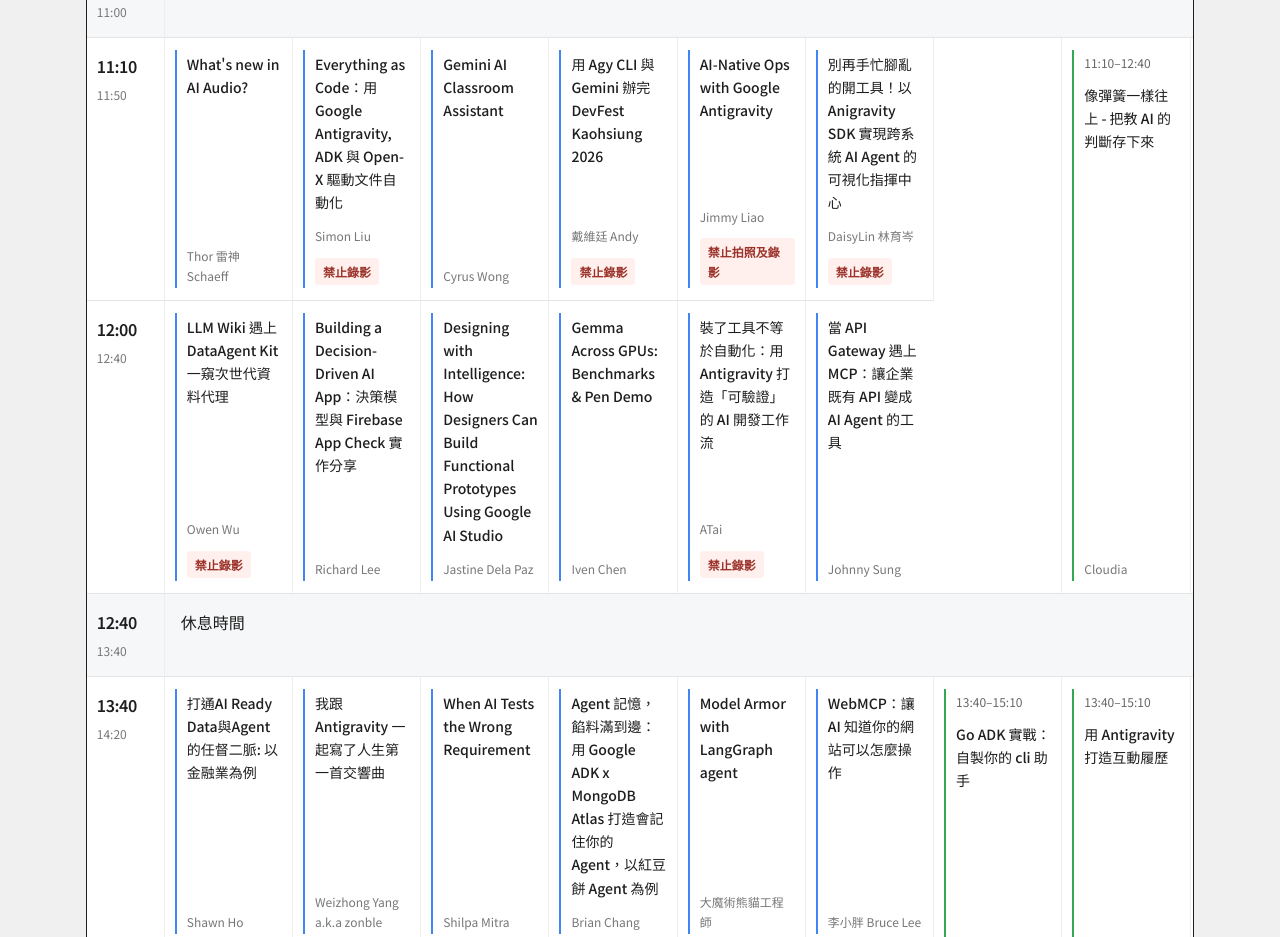
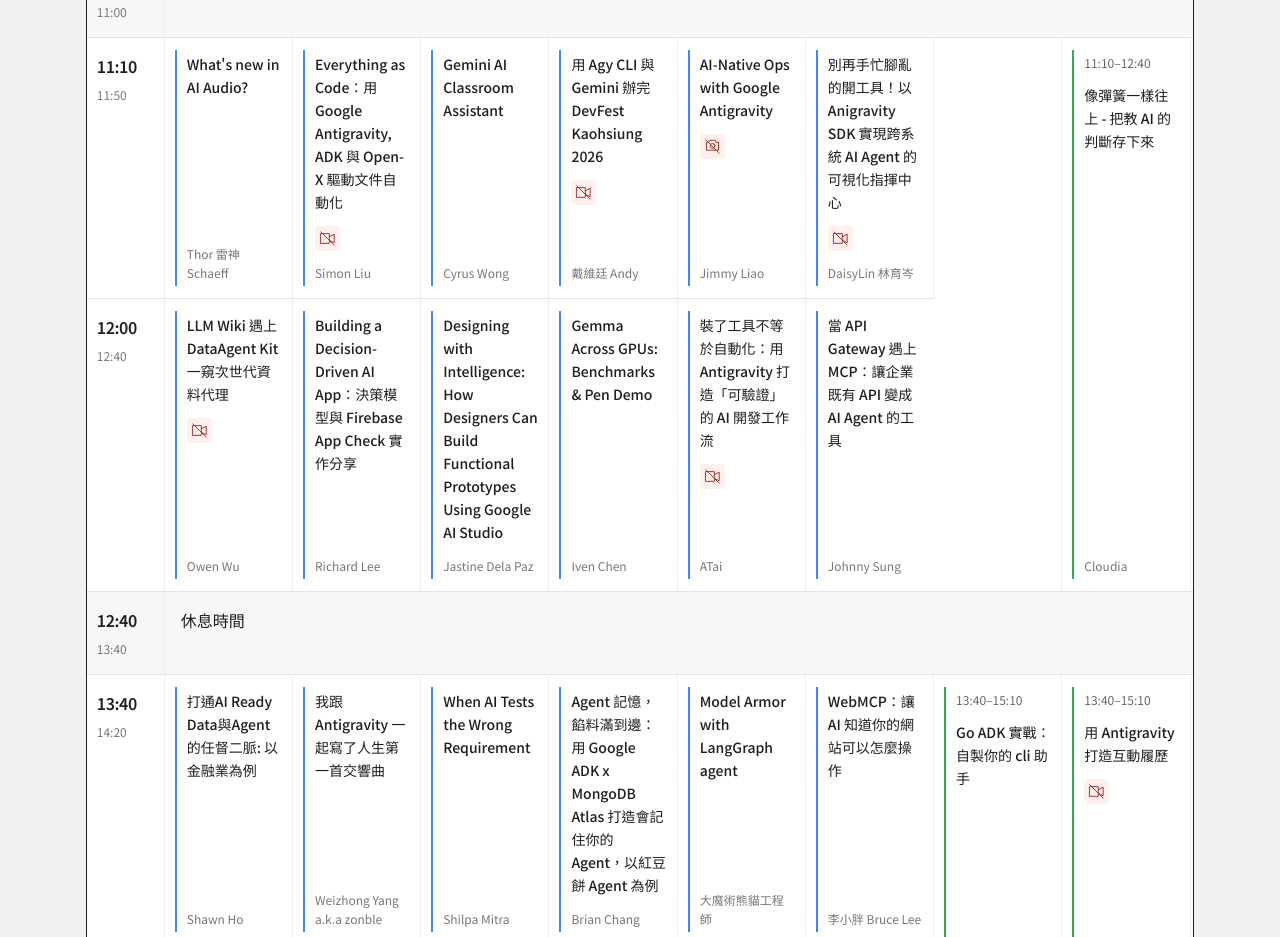
Before and after one commit to gdg-twhk/2026, a plain HTML site: page index.html in a window 1280 px wide. Shown: the part 3649-4586 px from the top of the page. Drawn offline with Linux system fonts and the light colour scheme; a web font is replaced by a local one.

Commit message:
Display filming restriction icons below session titles

```diff
--- a/agenda.css
+++ b/agenda.css
@@ -140,5 +140,12 @@
 .agenda-table .agenda-pending-cell{vertical-align:middle}
 .agenda-pending-cell .agenda-cell-empty{text-align:center;padding:24px 12px;letter-spacing:.03em}
 
-.agenda-capture{display:block;font-size:12px;line-height:1.6;color:#9c342c;font-weight:600;margin:0;padding:4px 8px;background:#fff0ed;border-radius:4px;width:fit-content}
-.agenda-card-header>.agenda-capture{margin:0 0 16px}
+/* Small, inline capture notices keep titles and timetable rows aligned. */
+.agenda-capture{display:inline-flex;align-items:center;justify-content:center;vertical-align:middle;color:#9c342c;background:#fff0ed;border:0;border-radius:4px;padding:4px;margin:0;flex:none;line-height:1}
+.agenda-capture svg{width:17px;height:17px;fill:none;stroke:currentColor;stroke-width:1.6;stroke-linecap:round;stroke-linejoin:round}
+.agenda-cell-speaker .agenda-capture{margin-left:6px}
+.agenda-card-meta .agenda-capture{margin-left:2px}
+.agenda-dialog .agenda-card-body>.agenda-capture{color:#9c342c;margin-bottom:4px}
+
+.agenda-card-header>.agenda-capture{margin:0 0 14px;width:fit-content}
+.agenda-cell>.agenda-capture{align-self:flex-start}
--- a/agenda.js
+++ b/agenda.js
@@ -33,9 +33,28 @@
     const policy = session.photography;
     return policy?.photo === '禁止' ? '禁止拍照及錄影' : policy?.video === '禁止' ? '禁止錄影' : '';
   }
+  function captureIcon(session) {
+    const label = captureNotice(session);
+    const badge = el('span', 'agenda-capture');
+    badge.setAttribute('role', 'img');
+    badge.setAttribute('aria-label', label);
+    badge.title = label;
+    const paths = session.photography?.photo === '禁止'
+      ? ['M14.5 4H9.5L8 7H4v13h20V7h-4l-1.5-3z', 'M18 13a4 4 0 1 1-8 0 4 4 0 0 1 8 0']
+      : ['M3 6h14v16H3z', 'm17 11 8-4v14l-8-4'];
+    const svg = document.createElementNS('http://www.w3.org/2000/svg', 'svg');
+    svg.setAttribute('viewBox', '0 0 28 28');
+    svg.setAttribute('aria-hidden', 'true');
+    for (const d of [...paths, 'M3 3 25 25']) {
+      const path = document.createElementNS('http://www.w3.org/2000/svg', 'path');
+      path.setAttribute('d', d); svg.append(path);
+    }
+    badge.append(svg);
+    return badge;
+  }
   function sessionBody(session) {
     const body = el('div', 'agenda-card-body');
-    if (captureNotice(session)) body.append(el('p', 'agenda-capture', captureNotice(session)));
+    if (captureNotice(session)) body.append(captureIcon(session));
     addText(body, '議程摘要', session.description);
     if (session.outline && session.outline !== session.description) addText(body, '議程大綱', session.outline);
     if (session.details && session.details !== session.description && session.details !== session.outline) {
@@ -62,8 +81,9 @@
     meta.append(el('span', 'agenda-kind', kind), el('span', 'agenda-room', session.room));
     if (session.language) meta.append(el('span', 'agenda-language', session.language));
     meta.append(el('span', 'agenda-duration', `${session.start}–${session.end}`));
-    header.append(meta, el('h3', '', session.title));
-    if (captureNotice(session)) header.append(el('p', 'agenda-capture', captureNotice(session)));
+    header.append(meta);
+    header.append(el('h3', '', session.title));
+    if (captureNotice(session)) header.append(captureIcon(session));
     const foot = el('div', 'agenda-card-foot');
     foot.append(el('p', 'agenda-names', session.speakers.map(s => s.name).join('、') || (session.type === 'cloud' ? '講師即將公布' : '')));
     if (hasContent(session)) {
@@ -149,7 +169,7 @@
           button.setAttribute('aria-label', `${session.start}–${session.end} ${r} ${session.title}，${session.speakers.map(s => s.name).join('、')}`);
           if (session.end !== end) button.append(el('span', 'agenda-cell-time', `${session.start}–${session.end}`));
           button.append(el('strong', 'agenda-cell-title', session.title), el('span', 'agenda-cell-speaker', session.speakers.map(s => s.name).join('、') || (session.type === 'cloud' ? '講師即將公布' : '')));
-          if (captureNotice(session)) button.append(el('span', 'agenda-capture', captureNotice(session)));
+          if (captureNotice(session)) button.querySelector('.agenda-cell-title').after(captureIcon(session));
           if (interactive) button.addEventListener('click', () => showSession(session));
           cell.append(button);
         } else {
--- a/index.html
+++ b/index.html
@@ -1,5 +1,5 @@
 <!doctype html>
-<html lang="zh-Hant"><head><meta charset="UTF-8"><meta name="viewport" content="width=device-width, initial-scale=1"><meta name="description" content="DevFest Taipei 2026，與開發者社群一起探索技術，分享實作。2026 年 12 月 13 日，臺大博雅教學館，免費報名開放中。"><link rel="canonical" href="https://devfest-taipei.gdg.tw/2026/"><meta property="og:title" content="DevFest Taipei 2026"><meta property="og:type" content="website"><meta property="og:url" content="https://devfest-taipei.gdg.tw/2026/"><meta property="og:image" content="https://devfest-taipei.gdg.tw/2026/assets/wordmark.png"><meta name="theme-color" content="#f0f0f0"><title>DevFest Taipei 2026 — Build what's next.</title><link rel="stylesheet" href="style.css?v=20261123-google-sans-web"><link rel="icon" href="assets/braces.png"><link rel="stylesheet" href="agenda.css?v=20261125-v3"><link rel="stylesheet" href="sponsors.css?v=20261122-gray"><link rel="preconnect" href="https://fonts.googleapis.com"><link rel="preconnect" href="https://fonts.gstatic.com" crossorigin><link rel="stylesheet" href="https://fonts.googleapis.com/css2?family=Google+Sans:wght@400;500;600;700&amp;family=Google+Sans+Flex:wght@400;500;600;700&amp;family=Noto+Sans+TC:wght@400;500;600;700&amp;display=swap"></head>
+<html lang="zh-Hant"><head><meta charset="UTF-8"><meta name="viewport" content="width=device-width, initial-scale=1"><meta name="description" content="DevFest Taipei 2026，與開發者社群一起探索技術，分享實作。2026 年 12 月 13 日，臺大博雅教學館，免費報名開放中。"><link rel="canonical" href="https://devfest-taipei.gdg.tw/2026/"><meta property="og:title" content="DevFest Taipei 2026"><meta property="og:type" content="website"><meta property="og:url" content="https://devfest-taipei.gdg.tw/2026/"><meta property="og:image" content="https://devfest-taipei.gdg.tw/2026/assets/wordmark.png"><meta name="theme-color" content="#f0f0f0"><title>DevFest Taipei 2026 — Build what's next.</title><link rel="stylesheet" href="style.css?v=20261123-google-sans-web"><link rel="icon" href="assets/braces.png"><link rel="stylesheet" href="agenda.css?v=20261125-icons-below"><link rel="stylesheet" href="sponsors.css?v=20261122-gray"><link rel="preconnect" href="https://fonts.googleapis.com"><link rel="preconnect" href="https://fonts.gstatic.com" crossorigin><link rel="stylesheet" href="https://fonts.googleapis.com/css2?family=Google+Sans:wght@400;500;600;700&amp;family=Google+Sans+Flex:wght@400;500;600;700&amp;family=Noto+Sans+TC:wght@400;500;600;700&amp;display=swap"></head>
 <body>
 <header><a class="brand" href="#" aria-label="DevFest Taipei 首頁"><img class="gdg-mark" src="assets/gdg.png" alt=""><span>GDG <b>Taipei</b></span></a><nav aria-label="主選單"><a href="#about">關於 DevFest</a><a href="#explore">探索主題</a><a href="#program">Agenda</a><a href="#visit">交通與參與</a><a href="#sponsors">贊助夥伴</a><a href="#community">社群連結</a><a class="mobile-rsvp" href="https://gdg.community.dev/events/details/google-gdg-taipei-presents-devfest-taipei-2026/cohost-gdg-taipei/" target="_blank" rel="noopener noreferrer">立即報名 ↗︎</a></nav><a class="button small" href="https://gdg.community.dev/events/details/google-gdg-taipei-presents-devfest-taipei-2026/cohost-gdg-taipei/" target="_blank" rel="noopener noreferrer">立即報名 <span>↗︎</span></a><button class="menu" aria-label="開啟選單" aria-expanded="false">☰</button></header>
 <main>
@@ -66,4 +66,4 @@
 <figure class="sponsor-item sponsor-tenlong"><div class="sponsor-logo"><img src="assets/sponsors/tenlong.jpg" alt="天瓏書局" width="1100" height="1100" loading="lazy" decoding="async"></div></figure>
   </div>
 </section>
-</main><footer><img src="assets/wordmark.png" alt="DevFest 2026 Google Developer Groups" loading="lazy"><div class="footer-bottom"><span>© 2026 GDG Taipei · 社群一起，讓想法發生。</span><div><a href="https://facebook.com/gdg.taipei" target="_blank" rel="noopener noreferrer">Facebook ↗︎</a><a href="https://devfest-taipei.gdg.tw/2025/" target="_blank" rel="noopener noreferrer">2025 活動回顧 ↗︎</a><a href="#">回到頂端 ↑</a></div></div></footer><script src="app.js?v=20261111-heading5"></script><script src="agenda.js?v=20261125-v3"></script></body></html>
+</main><footer><img src="assets/wordmark.png" alt="DevFest 2026 Google Developer Groups" loading="lazy"><div class="footer-bottom"><span>© 2026 GDG Taipei · 社群一起，讓想法發生。</span><div><a href="https://facebook.com/gdg.taipei" target="_blank" rel="noopener noreferrer">Facebook ↗︎</a><a href="https://devfest-taipei.gdg.tw/2025/" target="_blank" rel="noopener noreferrer">2025 活動回顧 ↗︎</a><a href="#">回到頂端 ↑</a></div></div></footer><script src="app.js?v=20261111-heading5"></script><script src="agenda.js?v=20261125-icons-below"></script></body></html>
```
